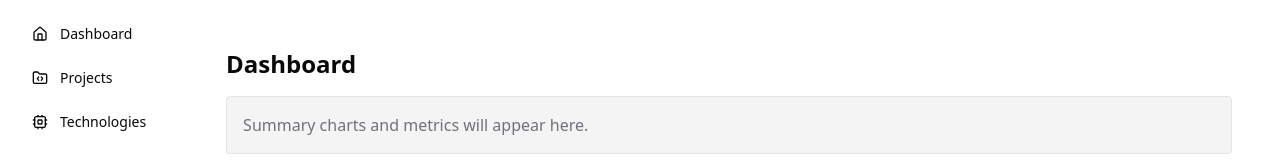
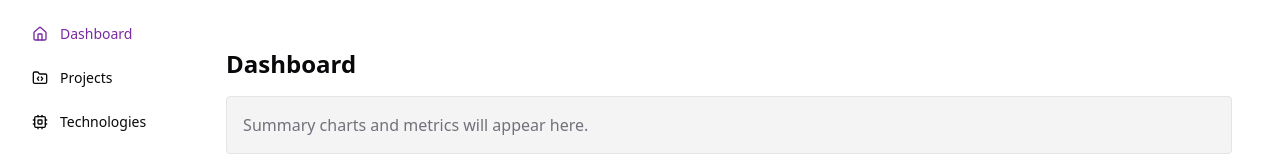
Before and after one commit to sstream17/project-tracker, a Next.js app: page / in a window 1280 px wide. Shown: the top 160 px of the page. Built offline with nearby package versions, Linux system fonts and the light colour scheme.

Commit message:
Highlight the active tab

```diff
--- a/src/app/globals.css
+++ b/src/app/globals.css
@@ -22,8 +22,8 @@
     --muted: 240 4.8% 95.9%;
     --muted-foreground: 240 3.8% 46.1%;
 
-    --accent: 240 4.8% 95.9%;
-    --accent-foreground: 240 5.9% 10%;
+    --accent: 280 20% 90%;
+    --accent-foreground: 280 60% 40%;
 
     --destructive: 0 84.2% 60.2%;
     --destructive-foreground: 0 0% 98%;
--- a/src/components/Sidebar.tsx
+++ b/src/components/Sidebar.tsx
@@ -1,26 +1,42 @@
+
+'use client';
+
 import Link from 'next/link';
+import { usePathname } from 'next/navigation';
 import { Home, FolderCode, Cpu } from 'lucide-react';
 
 export function Sidebar() {
+  const pathname = usePathname();
+
+  // Helper function to determine if a link is active
+  const isActive = (path: string) => {
+    // For the home page, match exactly
+    if (path === '/') {
+      return pathname === path;
+    }
+    // For other pages, check if the pathname starts with the link path
+    return pathname.startsWith(path);
+  };
+
   return (
       <nav className="flex flex-col h-full space-y-2 p-4">
         <Link
           href="/"
-          className="flex items-center gap-3 rounded-lg px-4 py-2 text-sm font-medium hover:bg-accent hover:text-accent-foreground"
+          className={`flex items-center gap-3 rounded-lg px-4 py-2 text-sm font-medium hover:bg-accent ${isActive('/') ? 'text-accent-foreground' : ''}`}
         >
           <Home className="h-4 w-4" />
           Dashboard
         </Link>
         <Link
           href="/projects"
-          className="flex items-center gap-3 rounded-lg px-4 py-2 text-sm font-medium hover:bg-accent hover:text-accent-foreground"
+          className={`flex items-center gap-3 rounded-lg px-4 py-2 text-sm font-medium hover:bg-accent ${isActive('/projects') ? 'text-accent-foreground' : ''}`}
         >
           <FolderCode className="h-4 w-4" />
           Projects
         </Link>
         <Link
           href="/technologies"
-          className="flex items-center gap-3 rounded-lg px-4 py-2 text-sm font-medium hover:bg-accent hover:text-accent-foreground"
+          className={`flex items-center gap-3 rounded-lg px-4 py-2 text-sm font-medium hover:bg-accent ${isActive('/technologies') ? 'text-accent-foreground' : ''}`}
         >
           <Cpu className="h-4 w-4" />
           Technologies
```
